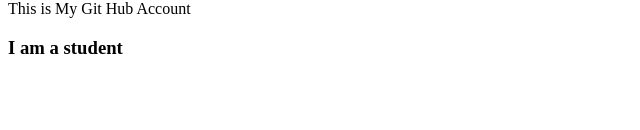
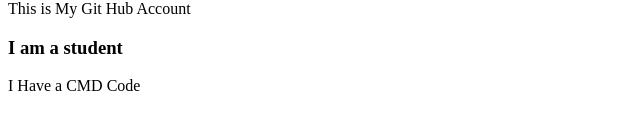
Before and after one commit to Sheum0177/first-projects, a plain HTML site: page index.html in a window 1280 px wide. Shown: the part 114-244 px from the top of the page, without its empty margins (0-640 px from the left). Drawn offline with Linux system fonts and the light colour scheme.

Commit message:
Update index.html

```diff
--- a/index.html
+++ b/index.html
@@ -10,5 +10,6 @@
     <p>My Name Is Jahid Hasan Sheum </p>
     <p>This is My Git Hub Account </p>
     <h3>I am a student</h3>
+    <p> I Have a CMD Code </p>
 </body>
 </html>
```
